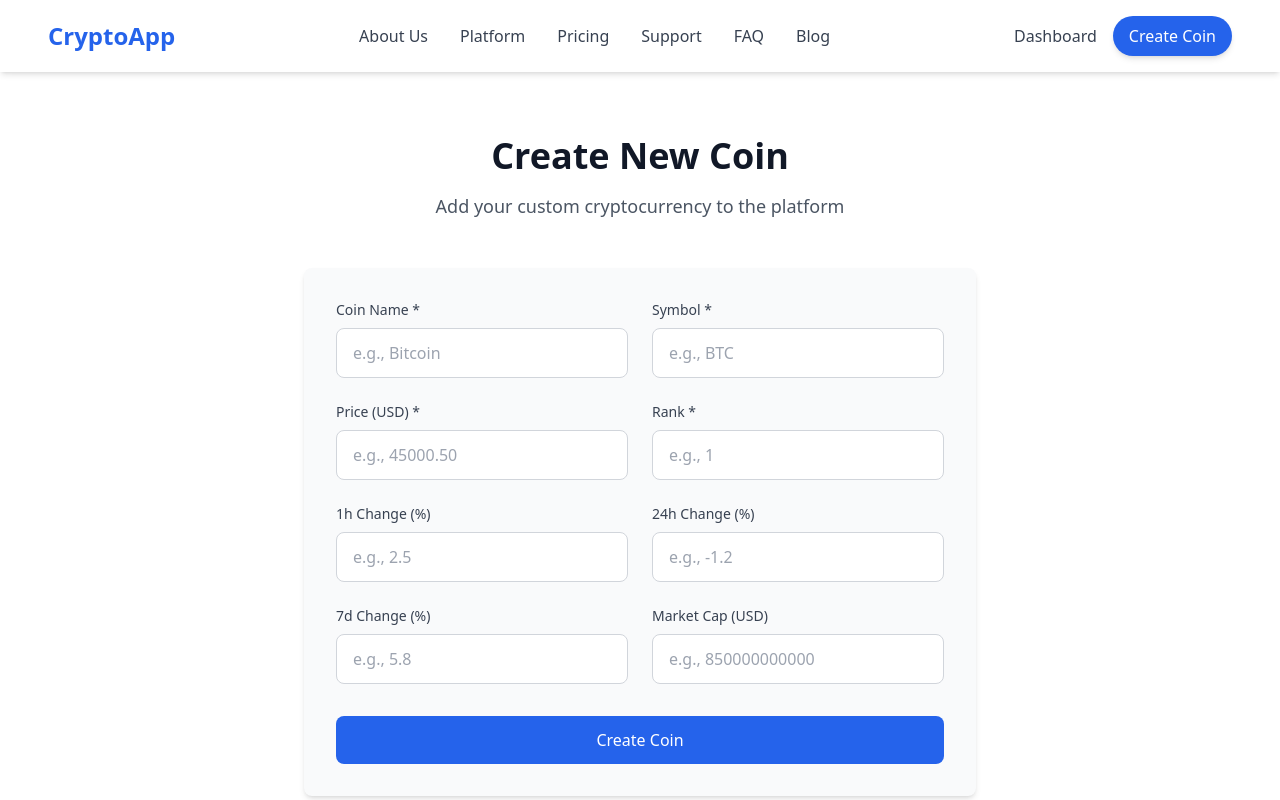
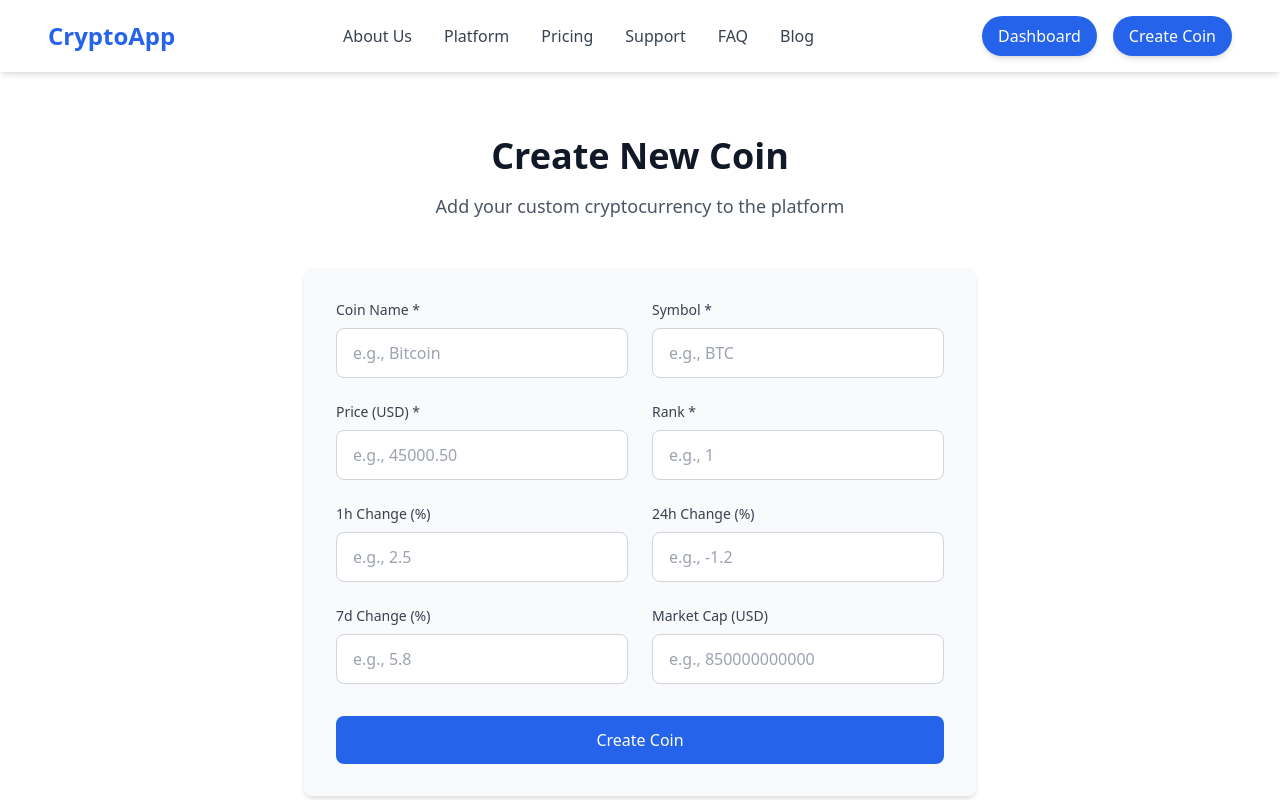
Before and after one commit to lewys-miugo/my-coin-app, a React (Create React App) app: page /create-coin in a window 1280 px wide. Shown: the top 800 px of the page. Built offline with nearby package versions, Linux system fonts and the light colour scheme.

Commit message:
dashboard page

```diff
--- a/src/App.js
+++ b/src/App.js
@@ -2,6 +2,7 @@ import React from "react";
 import { BrowserRouter as Router, Routes, Route } from "react-router-dom";
 import HomePage from "./pages/HomePage";
 import CreateCoinPage from "./pages/CreateCoinPage";
+import DashboardPage from "./pages/DashboardPage";
 
 export default function App() {
   return (
@@ -10,6 +11,7 @@ export default function App() {
         <Routes>
           <Route path="/" element={<HomePage />} />
           <Route path="/create-coin" element={<CreateCoinPage />} />
+          <Route path="/dashboard" element={<DashboardPage/>} />
         </Routes>
       </div>
     </Router>
--- a/src/components/Navbar.jsx
+++ b/src/components/Navbar.jsx
@@ -26,7 +26,13 @@ export default function Navbar() {
 
         {/* Auth Buttons */}
         <div className="hidden md:flex items-center space-x-4">
-          <a href="#dashboard" className="text-gray-700 hover:text-blue-600">Dashboard</a>
+          <Link
+            to="/dashboard"
+            className="bg-blue-600 hover:bg-blue-700 text-white px-4 py-2 rounded-full shadow-md transition-all"
+          >
+            Dashboard
+          </Link>
+          {/* <a href="#dashboard" className="text-gray-700 hover:text-blue-600">Dashboard</a> */}
           <Link
             to="/create-coin"
             className="bg-blue-600 hover:bg-blue-700 text-white px-4 py-2 rounded-full shadow-md transition-all"
--- /dev/null
+++ b/src/pages/DashboardPage.jsx
@@ -0,0 +1,15 @@
+import Dashboard from "../components/Dashboard";
+import Footer from "../components/Footer";
+import Navbar from "../components/Navbar";
+
+export default function DashboardPage(){
+	return (
+	<div>
+		<Navbar/>
+		<Dashboard/>
+		<Footer/>
+
+	</div>
+
+	)
+}
```
Also changed, not shown: 1 other file (tests, documents, lock files or other folders).
